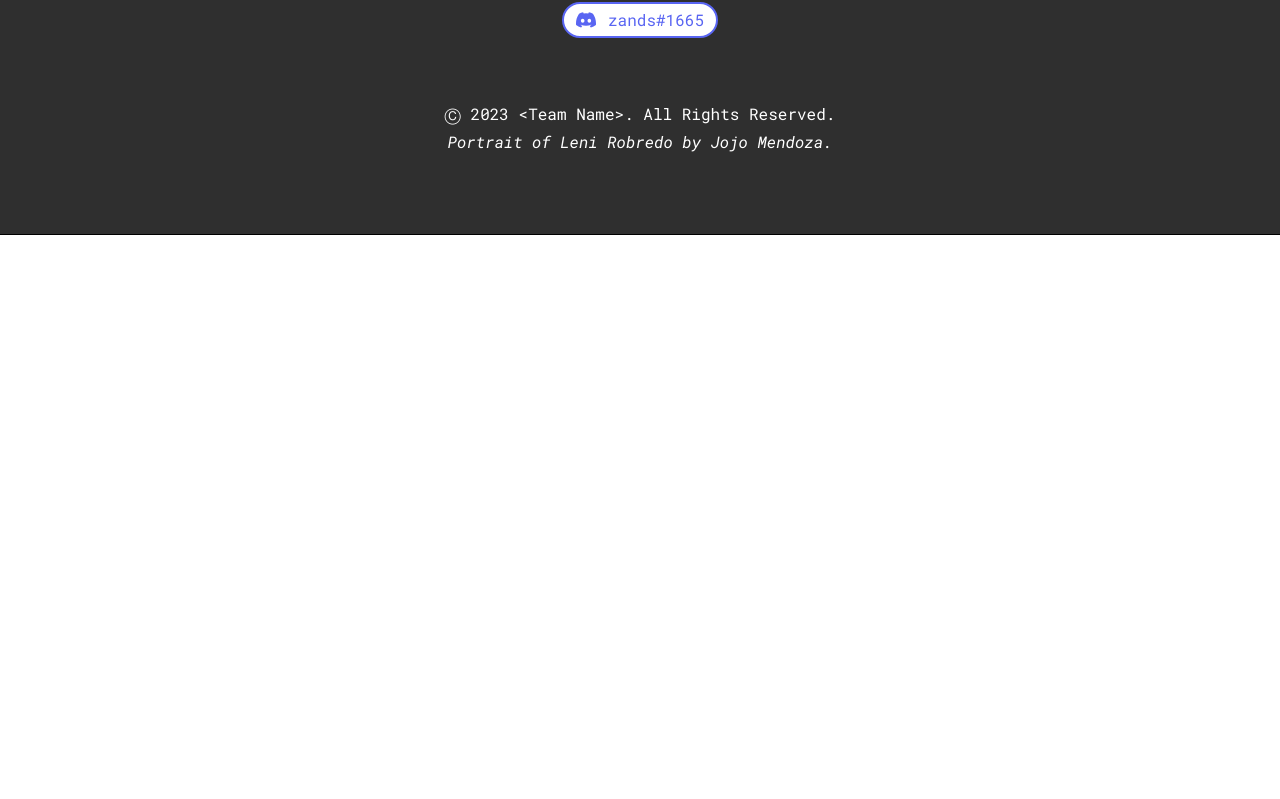
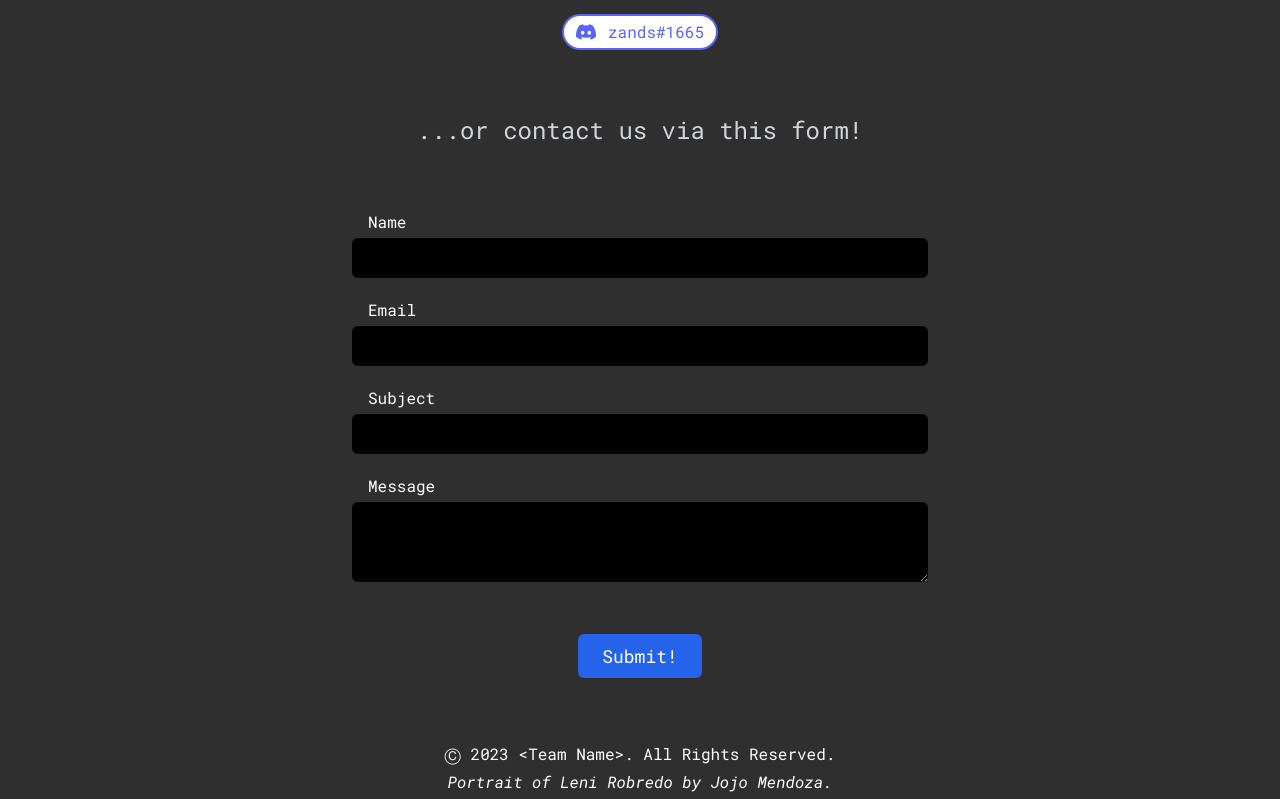
Before and after one commit to daryll-ko/cs132-portfolio, a React (Vite) app: page / in a window 1280 px wide. Shown: the part 5976-6775 px from the top of the page. Before the commit the page ends 6211 px from the top, so only its background shows below. Built offline with nearby package versions, Linux system fonts and the light colour scheme.

Commit message:
feat: add Form

```diff
--- a/package.json
+++ b/package.json
@@ -12,6 +12,7 @@
     "deploy": "gh-pages -d dist"
   },
   "dependencies": {
+    "@emailjs/browser": "^3.10.0",
     "framer-motion": "^10.0.1",
     "react": "^18.2.0",
     "react-dom": "^18.2.0",
--- /dev/null
+++ b/src/components/Form.jsx
@@ -0,0 +1,129 @@
+import { motion } from "framer-motion";
+import { useRef, useState } from "react";
+import emailjs from "@emailjs/browser";
+
+// Reference: https://hackernoon.com/integrating-a-contact-form-with-emailjs-in-react
+
+function Form() {
+  const form = useRef();
+
+  const [submitted, setSubmitted] = useState(false);
+  const [inputState, setInputState] = useState({
+    name: "",
+    email: "",
+    subject: "",
+    message: "",
+  });
+
+  const handleInputChange = (input) => (e) => {
+    const { value } = e.target;
+
+    setInputState((prevState) => ({
+      ...prevState,
+      [input]: value,
+    }));
+  };
+
+  const handleSubmit = (e) => {
+    e.preventDefault();
+    emailjs
+      .sendForm(
+        import.meta.env.VITE_REACT_APP_SERVICE_ID,
+        import.meta.env.VITE_REACT_APP_TEMPLATE_ID,
+        form.current,
+        import.meta.env.VITE_REACT_APP_PUBLIC_KEY
+      )
+      .then(
+        (result) => {
+          setSubmitted(true);
+        },
+        (error) => {
+          console.log(error.text);
+        }
+      );
+  };
+
+  const allFilled =
+    inputState.name.length > 0 &&
+    inputState.email.length > 0 &&
+    inputState.subject.length > 0 &&
+    inputState.message.length > 0;
+
+  return submitted ? (
+    <div className="mb-16 flex h-60 flex-col justify-center gap-1 text-center">
+      <p>Your response has been recorded.</p>
+      <p>Thanks for submitting! :)</p>
+    </div>
+  ) : (
+    <div className="mx-auto mb-16 md:w-[75%] lg:w-[50%]">
+      <form onSubmit={handleSubmit} ref={form} className="flex flex-col gap-5">
+        <div className="flex flex-col items-start gap-1">
+          <label htmlFor="name" className="ml-4">
+            Name
+          </label>
+          <input
+            className="w-full rounded-md bg-black px-4 py-2"
+            type="text"
+            id="name"
+            name="name"
+            onChange={handleInputChange("name")}
+            value={inputState.name}
+            required
+          />
+        </div>
+        <div className="flex flex-col items-start gap-1">
+          <label htmlFor="email" className="ml-4">
+            Email
+          </label>
+          <input
+            className="w-full rounded-md bg-black px-4 py-2"
+            type="email"
+            id="email"
+            name="email"
+            onChange={handleInputChange("email")}
+            value={inputState.email}
+            required
+          />
+        </div>
+        <div className="flex flex-col items-start gap-1">
+          <label htmlFor="subject" className="ml-4">
+            Subject
+          </label>
+          <input
+            className="w-full rounded-md bg-black px-4 py-2"
+            type="text"
+            id="subject"
+            name="subject"
+            onChange={handleInputChange("subject")}
+            value={inputState.subject}
+            required
+          />
+        </div>
+        <div className="flex flex-col items-start gap-1">
+          <label htmlFor="message" className="ml-4">
+            Message
+          </label>
+          <textarea
+            className="w-full rounded-md bg-black px-4 py-4"
+            id="message"
+            name="message"
+            onChange={handleInputChange("message")}
+            value={inputState.message}
+            required
+          />
+        </div>
+        <motion.button
+          type="submit"
+          className="mx-auto mt-8 rounded-md bg-blue-600 py-2 px-6 text-lg text-white"
+          whileHover={{ scale: 1.1 }}
+          whileTap={{ scale: 0.9 }}
+          disabled={!allFilled}
+        >
+          Submit!
+        </motion.button>
+      </form>
+    </div>
+  );
+}
+
+export default Form;
--- a/src/components/Navbar.jsx
+++ b/src/components/Navbar.jsx
@@ -11,6 +11,7 @@ function Navbar() {
       <div className="grid grid-cols-3 grid-rows-2 justify-items-center gap-5 gap-7 bg-[#282828] py-3 md:flex md:items-center md:justify-center md:gap-10 md:py-5">
         {sections.map((section, index) => (
           <a
+            key={index}
             href={`#${section.toLowerCase()}`}
             className="transition-all hover:scale-110"
           >
--- a/src/components/Team.jsx
+++ b/src/components/Team.jsx
@@ -4,6 +4,7 @@ import ZandrewImage from "../assets/zandrew.png";
 
 import { AiFillGithub } from "react-icons/ai";
 import { BsFacebook, BsDiscord } from "react-icons/bs";
+import Form from "./Form";
 
 function Team() {
   const members = [
@@ -16,7 +17,7 @@ function Team() {
       description: (
         <p>
           Yahallo! I'm{" "}
-          <span class="animate-pulse-light bg-gradient-to-r from-pink-500 to-purple-500 bg-clip-text font-extrabold text-transparent">
+          <span className="animate-pulse-light bg-gradient-to-r from-pink-500 to-purple-500 bg-clip-text font-extrabold text-transparent">
             Daryll
           </span>
           . I'm currently a 2<sup>nd</sup> year BS Computer Science student at
@@ -63,7 +64,7 @@ function Team() {
         Who <span className="italic">are</span> we?
       </h1>
       <h2 className="mb-16 text-center text-lg text-gray-300 md:text-2xl">
-        Hit us up if you have any questions!
+        Hit us up if you have any questions...
       </h2>
       <div className="mb-16 flex flex-col items-center justify-center gap-16">
         {members.map(
@@ -86,9 +87,9 @@ function Team() {
                 alt="Profile picture"
                 className="mb-8 h-48 w-48 rounded-full"
               />
-              <div className="mb-3 text-xl font-bold">{name}</div>
-              <div className="flex flex-col items-center gap-3">
-                <div className="my-5">{description}</div>
+              <div className="text-xl font-bold">{name}</div>
+              <div className="my-8">{description}</div>
+              <div className="flex flex-col items-center gap-4">
                 {github && (
                   <a
                     href={github}
@@ -130,6 +131,10 @@ function Team() {
           )
         )}
       </div>
+      <h2 className="mb-16 text-center text-lg text-gray-300 md:text-2xl">
+        ...or contact us via this form!
+      </h2>
+      <Form />
       <p className="text-center">
         Ⓒ 2023 &lt;Team Name&gt;. All Rights Reserved.
       </p>
```
Also changed, not shown: 2 other files (tests, documents, lock files or other folders).
